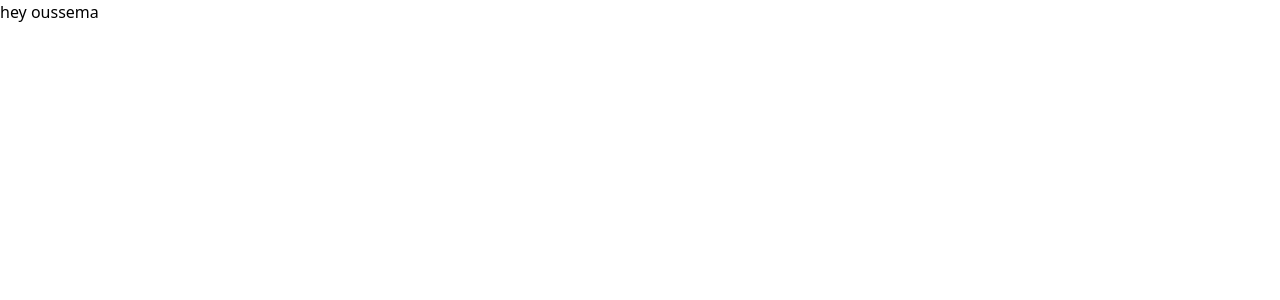
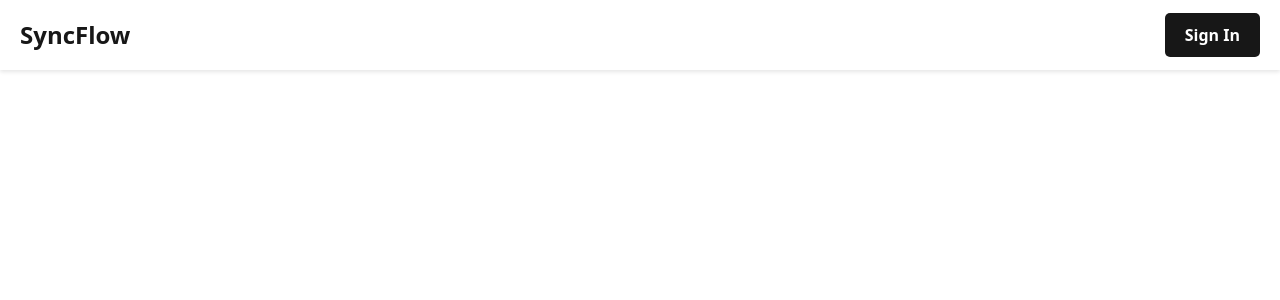
Before and after one commit to HanineKhemir/SyncFlow, a Next.js app in the folder front/: page / in a window 1280 px wide. Shown: the top 300 px of the page. Built offline with nearby package versions, Linux system fonts and the light colour scheme.

Commit message:
side bar + navbar

```diff
--- /dev/null
+++ b/front/app/components/navbar/Navbar.js
@@ -0,0 +1,24 @@
+import React from 'react';
+import Link from 'next/link';
+import styles from './Navbar.module.css';
+
+const Navbar = () => {
+  return (
+    <header className={styles.navbar}>
+      <div className={styles.navContainer}>
+        <div className={styles.logo}>
+          <Link href="/">
+            <span className={styles.logoText}>SyncFlow</span>
+          </Link>
+        </div>
+        <div className={styles.authSection}>
+          <Link href="/signin">
+            <button className={styles.signInButton}>Sign In</button>
+          </Link>
+        </div>
+      </div>
+    </header>
+  );
+};
+
+export default Navbar;
--- /dev/null
+++ b/front/app/components/navbar/Navbar.module.css
@@ -0,0 +1,72 @@
+
+.navbar {
+    background-color: var(--background);
+    height: 70px;
+    width: 100%;
+    position: fixed;
+    top: 0;
+    right: 0;
+    z-index: 100;
+    box-shadow: 0 2px 4px rgba(0, 0, 0, 0.1);
+  }
+
+  .navContainer {
+    display: flex;
+    justify-content: space-between;
+    align-items: center;
+    padding: 0 20px;
+    height: 100%;
+
+  }
+
+  .logo {
+    display: flex;
+    align-items: center;
+  }
+
+  .logoText {
+    color: var(--foreground);
+    font-size: 24px;
+    font-weight: bold;
+    text-decoration: none;
+    cursor: pointer;
+    position: relative;
+  }
+
+  .logoText:after {
+    content: '';
+    position: absolute;
+    width: 100%;
+    height: 3px;
+    bottom: -5px;
+    left: 0;
+    background-color: var(--foreground);
+    transform: scaleX(0);
+    transition: transform 0.3s ease;
+  }
+
+  .logoText:hover:after {
+    transform: scaleX(1);
+  }
+
+  .authSection {
+    display: flex;
+    align-items: center;
+  }
+
+  .signInButton {
+    padding: 10px 20px;
+    background-color: var(--foreground);
+    color: var(--background);
+    border: none;
+    font-weight: bold;
+    border-radius: 5px;
+    font-size: 16px;
+    cursor: pointer;
+    transition: all 0.3s ease;
+  }
+
+  .signInButton:hover {
+    background-color: var(--third);
+    color: var(--foreground);
+  }
--- /dev/null
+++ b/front/app/components/sidebar/Sidebar.js
@@ -0,0 +1,40 @@
+import React from 'react';
+import Link from 'next/link';
+import styles from './Sidebar.module.css';
+
+const Sidebar = () => {
+  return (
+    <div className={styles.sidebar}>
+      <div className={styles.logo}>
+        <h2>Logo</h2>
+      </div>
+      <nav className={styles.nav}>
+        <ul>
+          <li className={styles.navItem}>
+            <Link href="/" className={styles.navLink}>
+              <span className={styles.text}>1</span>
+            </Link>
+          </li>
+          <li className={styles.navItem}>
+            <Link href="/about" className={styles.navLink}>
+              <span className={styles.text}>2</span>
+            </Link>
+          </li>
+          <li className={styles.navItem}>
+            <Link href="/services" className={styles.navLink}>
+
+              <span className={styles.text}>3</span>
+            </Link>
+          </li>
+          <li className={styles.navItem}>
+            <Link href="/contact" className={styles.navLink}>
+              <span className={styles.text}>4</span>
+            </Link>
+          </li>
+        </ul>
+      </nav>
+    </div>
+  );
+};
+
+export default Sidebar;
--- /dev/null
+++ b/front/app/components/sidebar/Sidebar.module.css
@@ -0,0 +1,52 @@
+.sidebar {
+    height: 100vh;
+    width: 250px;
+    background-color: var(--background);
+    color: var(--foreground);
+    display: flex;
+    flex-direction: column;
+    position: fixed;
+    left: 0;
+    top: 0;
+    box-shadow: 2px 0 5px rgba(0, 0, 0, 0.1);
+    padding: 20px 0;
+  }
+
+  .logo {
+    padding: 20px;
+    text-align: center;
+    margin-bottom: 30px;
+    border-bottom: 4px solid var(--foreground);
+  }
+
+  .nav ul {
+    list-style: none;
+    padding: 0;
+    margin: 0;
+  }
+
+  .navItem {
+    margin-bottom: 10px;
+  }
+
+  .navLink {
+    display: flex;
+    align-items: center;
+    padding: 15px 20px;
+    text-decoration: none;
+    color: var(--foreground);
+    transition: all 0.3s ease;
+    font-weight: bold;
+  }
+
+  .navLink:hover {
+    background-color: var(--foreground);
+    border-left: 4px solid var(--primary);
+    color: white;
+  }
+
+
+
+  .text {
+    font-size: 16px;
+  }
--- a/front/app/page.js
+++ b/front/app/page.js
@@ -1,6 +1,10 @@
 "use client"
+
+import Navbar from "./components/navbar/Navbar";
+
+
 export default function Home() {
   return (
-   <h1>hey oussema</h1>
+    <Navbar />
   );
 }
```
